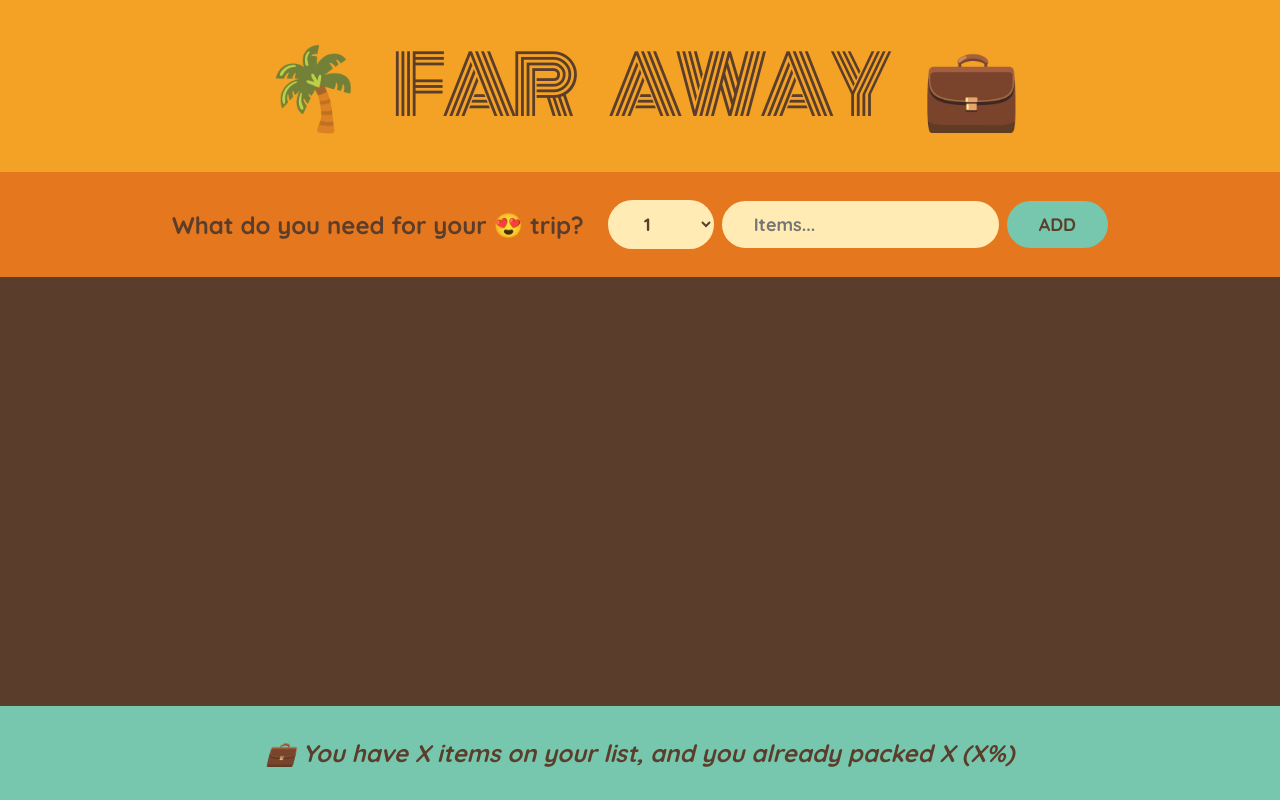
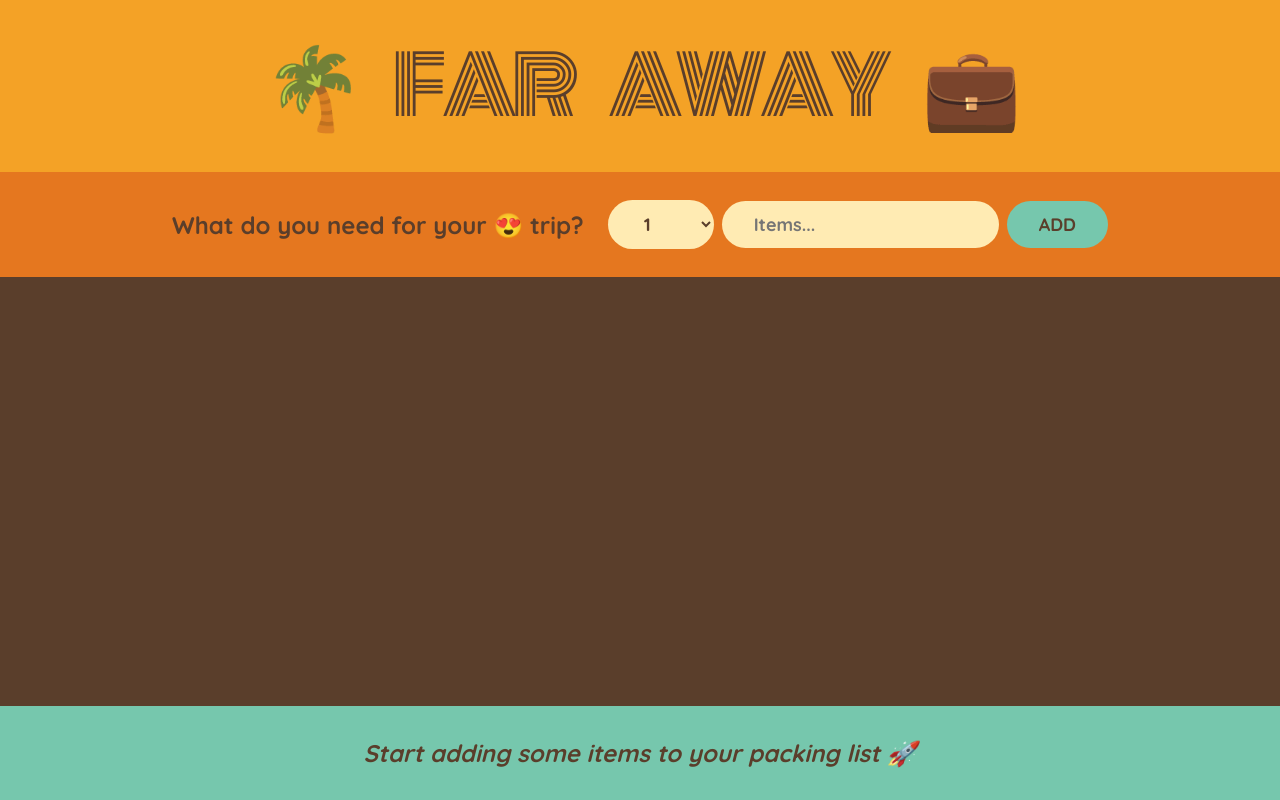
Before and after one commit to HugoDeSouzaCaramez/travel-list, a React (Create React App) app: page / in a window 1280 px wide. Built offline with nearby package versions, Linux system fonts and the light colour scheme; the HTML template or start-up script is replaced by a standard one.

Commit message:
Calculating Statistics as Derived State

```diff
--- a/src/App.js
+++ b/src/App.js
@@ -11,6 +11,8 @@
   //const [items, setItems] = useState(initialItems);
 
   const [items, setItems] = useState([]);
+  //numero de itens recalculado cada vez que o componente é re-renderizado, ou seja, cada vez que o site e re-rerendizado
+  //const numItems = items.length;
 
   function handleAddItems(item) {
     setItems((items) => [...items, item]);
@@ -37,7 +39,7 @@
         onDeleteItem={handleDeleteItem}
         onToggleItem={handleToggleItem}
       />
-      <Stats />
+      <Stats items={items} />
     </div>
   );
 }
@@ -126,10 +128,26 @@
   );
 }
 
-function Stats() {
+function Stats({ items }) {
+  if (!items.lengrh)
+    return (
+      <p className="stats">
+        <em>Start adding some items to your packing list 🚀</em>
+      </p>
+    );
+
+  const numItems = items.length;
+  const numPacked = items.filter((item) => item.packed).length;
+  const percentage = Math.round((numPacked / numItems) * 100);
+
   return (
     <footer className="stats">
-      <em>💼 You have X items on your list, and you already packed X (X%)</em>
+      <em>
+        {percentage === 100
+          ? 'You got everything! Ready to go ✈'
+          : `💼 You have ${numItems} items on your list, and you already packed
+          ${numPacked} (${percentage}%)`}
+      </em>
     </footer>
   );
 }
```
